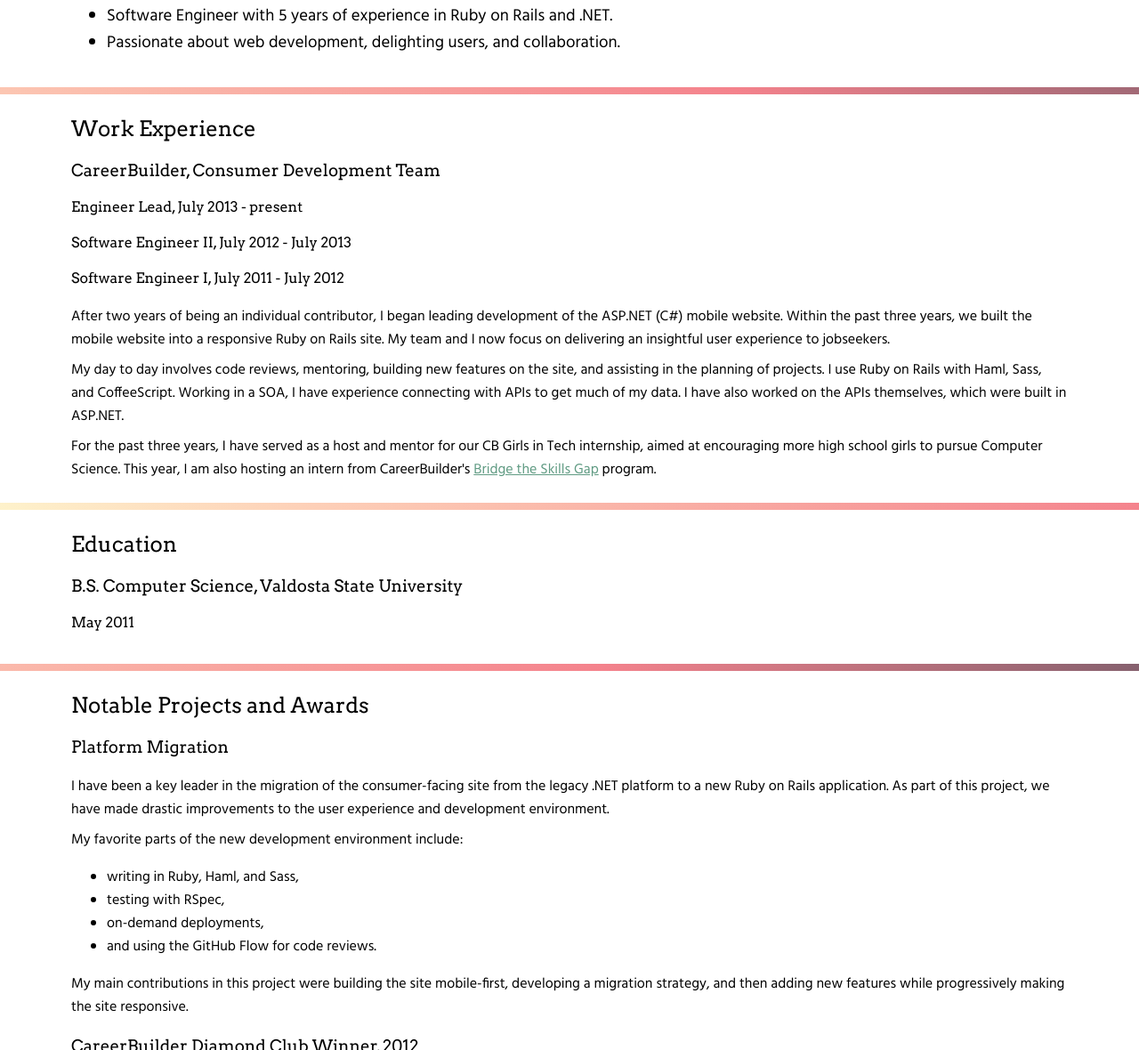
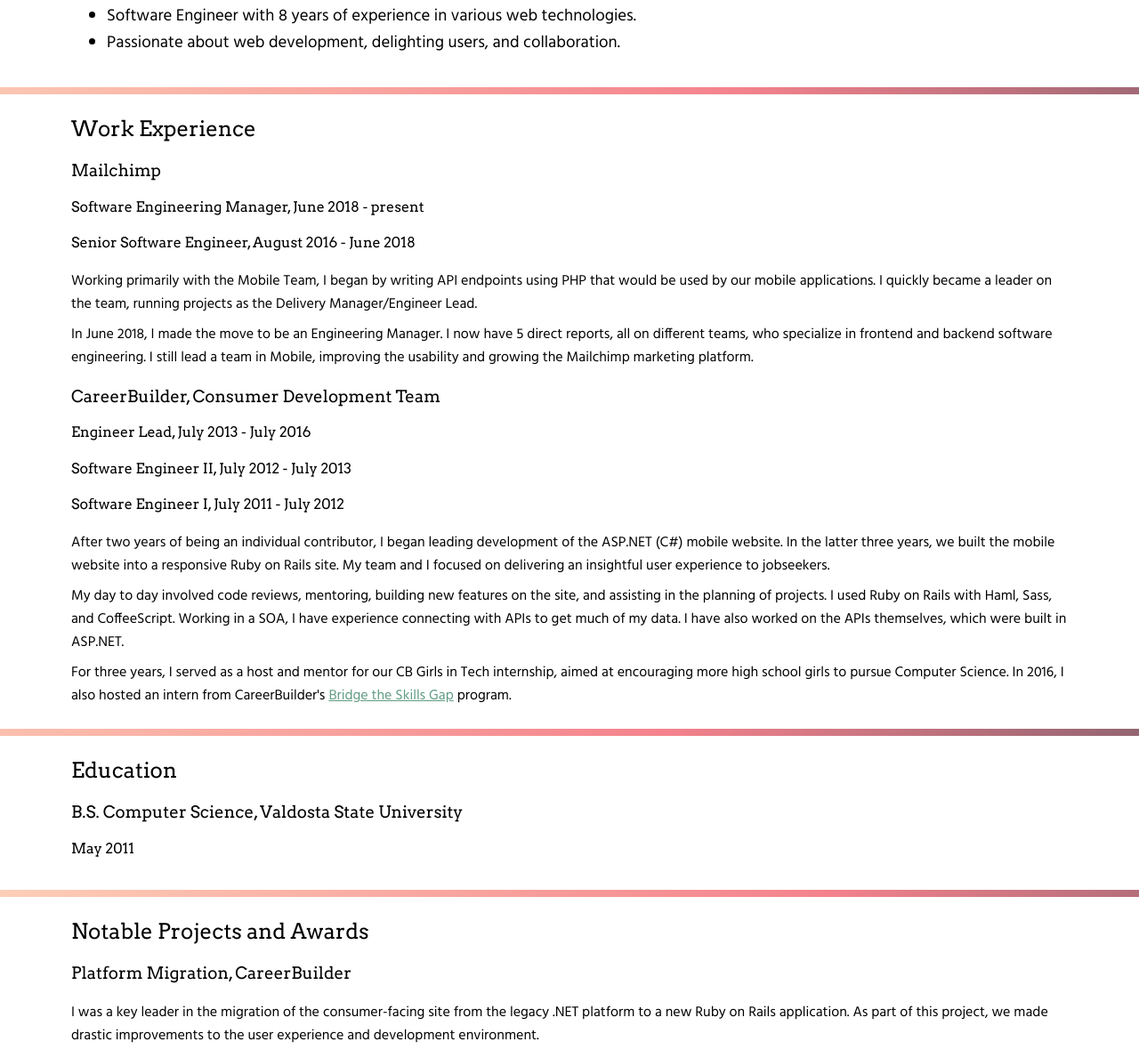
Before and after one commit to oochelz/oochelz.com, a plain HTML site: page resume/index.html in a window 1280 px wide. Shown: the part 133-1313 px from the top of the page at 89% size. Drawn offline with Linux system fonts and the light colour scheme.

Commit message:
Quick updates

```diff
--- a/assets/css/resume.css
+++ b/assets/css/resume.css
@@ -23,7 +23,7 @@
   margin-bottom: .5em;
 }
 
-#projects h3 {
+#projects h3, #work-exp h3 {
   margin-top: 1em;
 }
 
--- a/resume/index.html
+++ b/resume/index.html
@@ -22,7 +22,7 @@
           </h3>
           <h3 class="headline">
             <ul>
-              <li>Software Engineer with 5 years of experience in Ruby on Rails and .NET.</li>
+              <li>Software Engineer with 8 years of experience in various web technologies.</li>
               <li>Passionate about web development, delighting users, and collaboration.</li>
             </ul>
           </h3>
@@ -32,18 +32,28 @@
       <div class="res-box">
         <article id="work-exp" class="content-box">
           <h2>Work Experience</h2>
+          <h3>Mailchimp</h3>
+          <h4>Software Engineering Manager, June 2018 - present</h4>
+          <h4>Senior Software Engineer, August 2016 - June 2018</h4>
+          <p>
+            Working primarily with the Mobile Team, I began by writing API endpoints using PHP that would be used by our mobile applications. I quickly became a leader on the team, running projects as the Delivery Manager/Engineer Lead.
+          </p>
+          <p>
+            In June 2018, I made the move to be an Engineering Manager. I now have 5 direct reports, all on different teams, who specialize in frontend and backend software engineering. I still lead a team in Mobile, improving the usability and growing the Mailchimp marketing platform.
+          </p>
+
           <h3>CareerBuilder, Consumer Development Team</h3>
-          <h4>Engineer Lead, July 2013 - present</h4>
+          <h4>Engineer Lead, July 2013 - July 2016</h4>
           <h4>Software Engineer II, July 2012 - July 2013</h4>
           <h4>Software Engineer I, July 2011 - July 2012</h4>
           <p>
-            After two years of being an individual contributor, I began leading development of the ASP.NET (C#) mobile website. Within the past three years, we built the mobile website into a responsive Ruby on Rails site. My team and I now focus on delivering an insightful user experience to jobseekers.
+            After two years of being an individual contributor, I began leading development of the ASP.NET (C#) mobile website. In the latter three years, we built the mobile website into a responsive Ruby on Rails site. My team and I focused on delivering an insightful user experience to jobseekers.
           </p>
           <p>
-            My day to day involves code reviews, mentoring, building new features on the site, and assisting in the planning of projects. I use Ruby on Rails with Haml, Sass, and CoffeeScript. Working in a SOA, I have experience connecting with APIs to get much of my data. I have also worked on the APIs themselves, which were built in ASP.NET.
+            My day to day involved code reviews, mentoring, building new features on the site, and assisting in the planning of projects. I used Ruby on Rails with Haml, Sass, and CoffeeScript. Working in a SOA, I have experience connecting with APIs to get much of my data. I have also worked on the APIs themselves, which were built in ASP.NET.
           </p>
           <p>
-            For the past three years, I have served as a host and mentor for our CB Girls in Tech internship, aimed at encouraging more high school girls to pursue Computer Science. This year, I am also hosting an intern from CareerBuilder's <a href="https://www.youtube.com/watch?v=WLpJa7WauGE">Bridge the Skills Gap</a> program.
+            For three years, I served as a host and mentor for our CB Girls in Tech internship, aimed at encouraging more high school girls to pursue Computer Science. In 2016, I also hosted an intern from CareerBuilder's <a href="https://www.youtube.com/watch?v=WLpJa7WauGE">Bridge the Skills Gap</a> program.
           </p>
         </article>
       </div>
@@ -59,9 +69,9 @@
       <div class="res-box">
         <article id="projects" class="content-box">
           <h2>Notable Projects and Awards</h2>
-          <h3>Platform Migration</h3>
+          <h3>Platform Migration, CareerBuilder</h3>
           <p>
-            I have been a key leader in the migration of the consumer-facing site from the legacy .NET platform to a new Ruby on Rails application. As part of this project, we have made drastic improvements to the user experience and development environment.
+            I was a key leader in the migration of the consumer-facing site from the legacy .NET platform to a new Ruby on Rails application. As part of this project, we made drastic improvements to the user experience and development environment.
           </p>
           <p>
             My favorite parts of the new development environment include:
@@ -81,7 +91,7 @@
             Awarded to the top performers of the company, based on quarterly performance and other measures of success in the department.
           </p>
 
-          <h3>5-time Poppendieck Award Winner</h3>
+          <h3>5-time Poppendieck Award Winner, CareerBuilder</h3>
           <p>
             Awarded to teams for demonstrating Lean Development principles: Eliminate Waste, See the Whole, Build Integrity in, Amplify Learning, Deliver Fast, Delay Commitment, and Empower the Team.
           </p>
```
